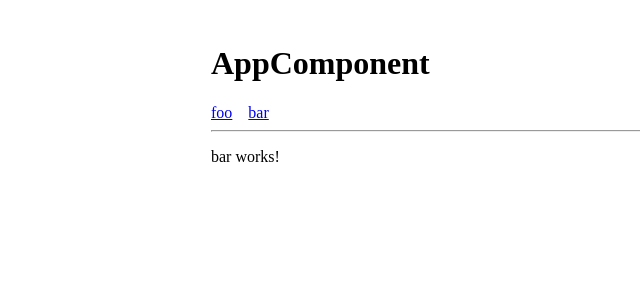
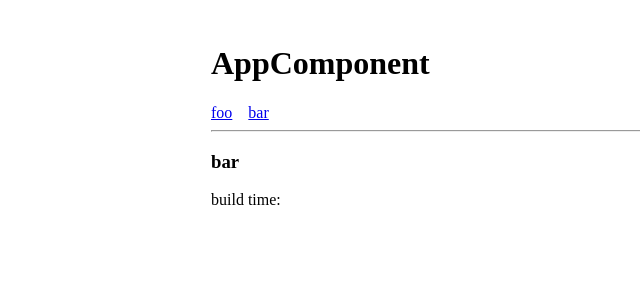
Before and after one commit to nishitaku/angular17-ssr-fiddle, an Angular app: page /bar in a window 1280 px wide. Shown: the top 300 px of the page, without its empty margins (95-735 px from the left). Built offline with nearby package versions, Linux system fonts and the light colour scheme; no server answers.

Commit message:
use header component at foo/bar page

```diff
--- a/src/app/pages/bar/bar.component.html
+++ b/src/app/pages/bar/bar.component.html
@@ -1 +1 @@
-<p>bar works!</p>
+<app-header title="bar"></app-header>
--- a/src/app/pages/foo/foo.component.html
+++ b/src/app/pages/foo/foo.component.html
@@ -1,4 +1,5 @@
-<p>foo works!</p>
+<app-header title="foo"></app-header>
+<hr />
 <button (click)="getUser()">get user</button>
 <button (click)="getShibes()">get shibes</button>
 <pre>{{ user() | json }}</pre>
--- a/src/app/pages/foo/foo.component.ts
+++ b/src/app/pages/foo/foo.component.ts
@@ -1,11 +1,12 @@
 import { CommonModule, JsonPipe, NgFor } from '@angular/common';
 import { HttpClient } from '@angular/common/http';
 import { Component, OnInit, inject, signal } from '@angular/core';
+import { HeaderComponent } from '../../shared/header/header.component';
 
 @Component({
   selector: 'app-foo',
   standalone: true,
-  imports: [CommonModule, JsonPipe, NgFor],
+  imports: [CommonModule, JsonPipe, NgFor, HeaderComponent],
   templateUrl: './foo.component.html',
   styleUrl: './foo.component.css',
 })
@@ -13,7 +14,7 @@ export class FooComponent implements OnInit {
   user = signal<any>(null);
   shibes = signal<any>(null);
 
-  http = inject(HttpClient);
+  private readonly http = inject(HttpClient);
 
   ngOnInit() {
     this.fetchUser();
```
Also changed, not shown: src/app/pages/bar/bar.component.ts (+5 -6 lines).
